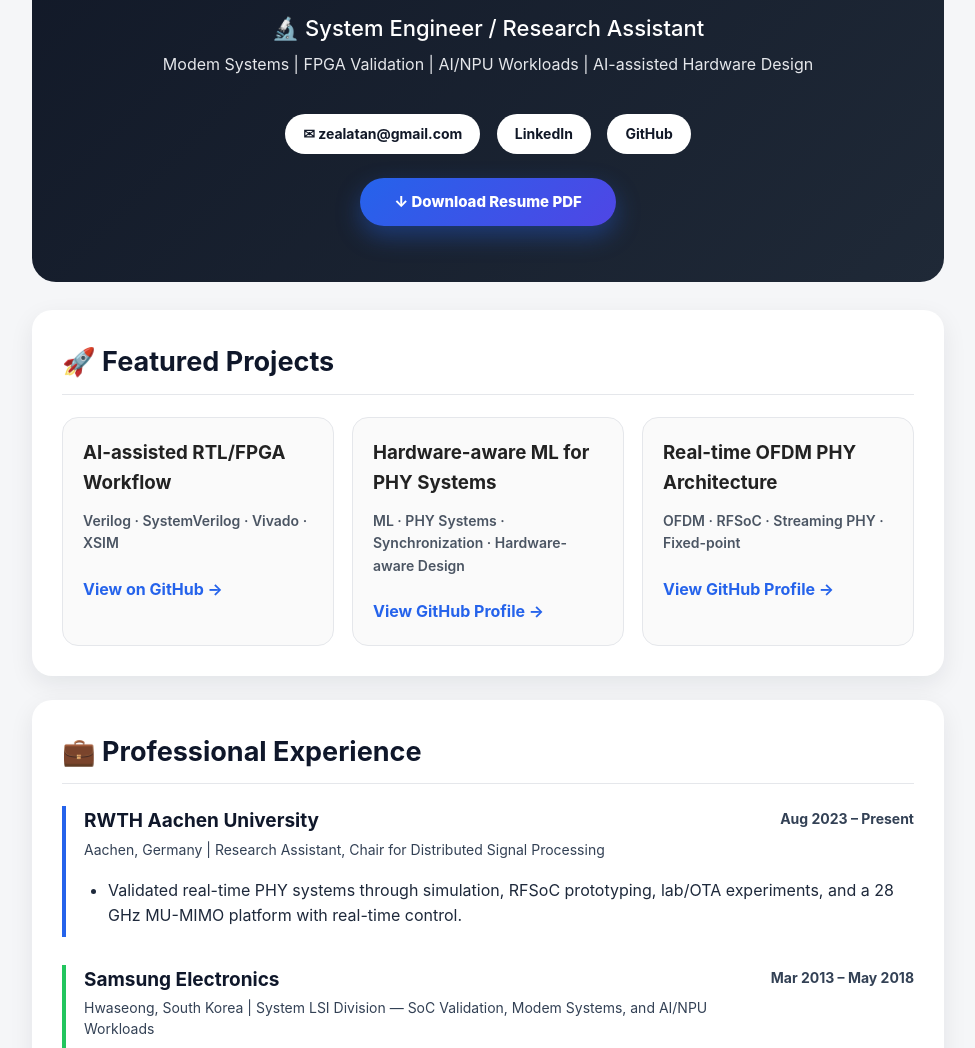
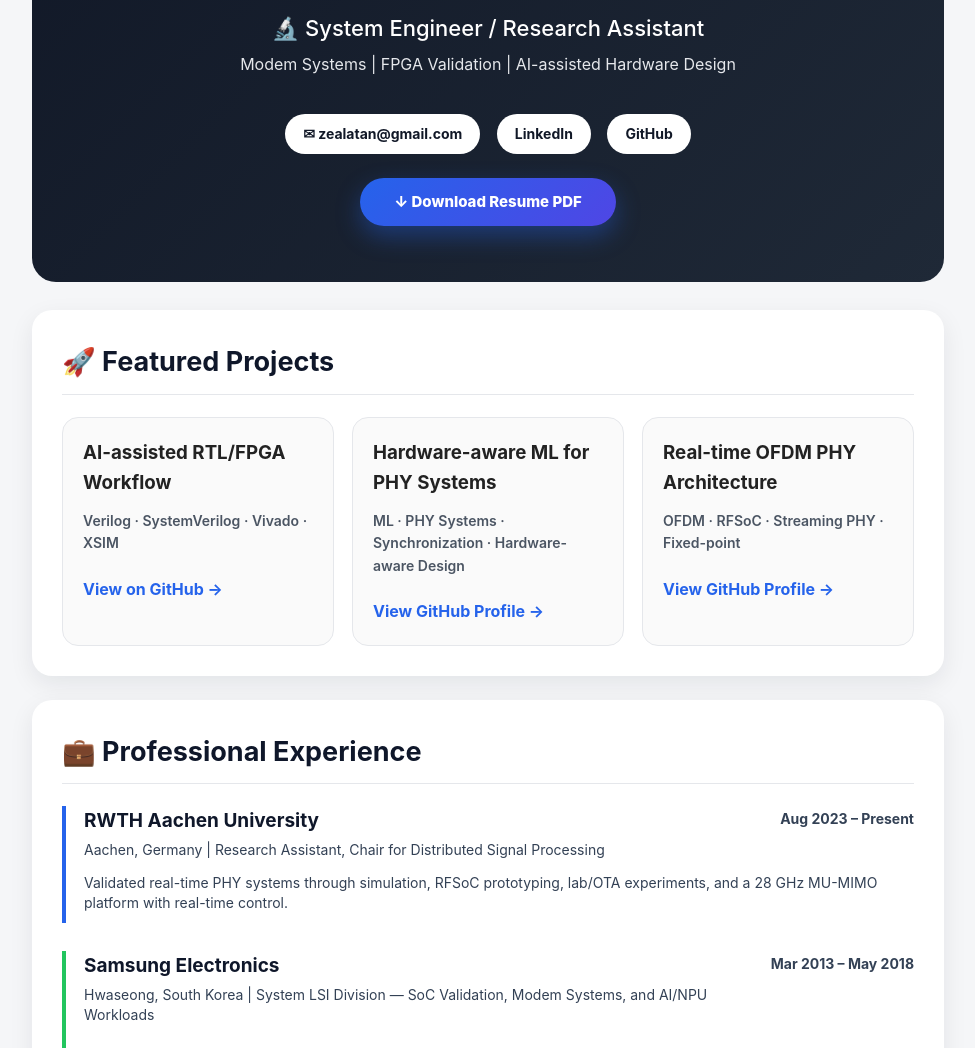
Before and after one commit to zealatan/zealatan.github.io, a plain HTML site: page index.html in a window 1280 px wide. Shown: the part 230-1278 px from the top of the page, without its empty margins (152-1127 px from the left). Drawn offline with Linux system fonts and the light colour scheme.

Commit message:
Update portfolio design

```diff
--- a/index.html
+++ b/index.html
@@ -21,7 +21,7 @@
       </p>
 
       <p class="tagline">
-         Modem Systems | FPGA Validation | AI/NPU Workloads | AI-assisted Hardware Design
+         Modem Systems | FPGA Validation | AI-assisted Hardware Design
       </p>
 
       <div class="links">
@@ -132,12 +132,10 @@
             <span class="experience-date">Aug 2023 – Present</span>
           </div>
 
-          <ul>
-            <li>
+          <p class="experience-meta">
               Validated real-time PHY systems through simulation, RFSoC prototyping, lab/OTA experiments,
               and a 28 GHz MU-MIMO platform with real-time control.
-            </li>
-          </ul>
+         </p>
         </div>
 
         <!-- Samsung -->
```
